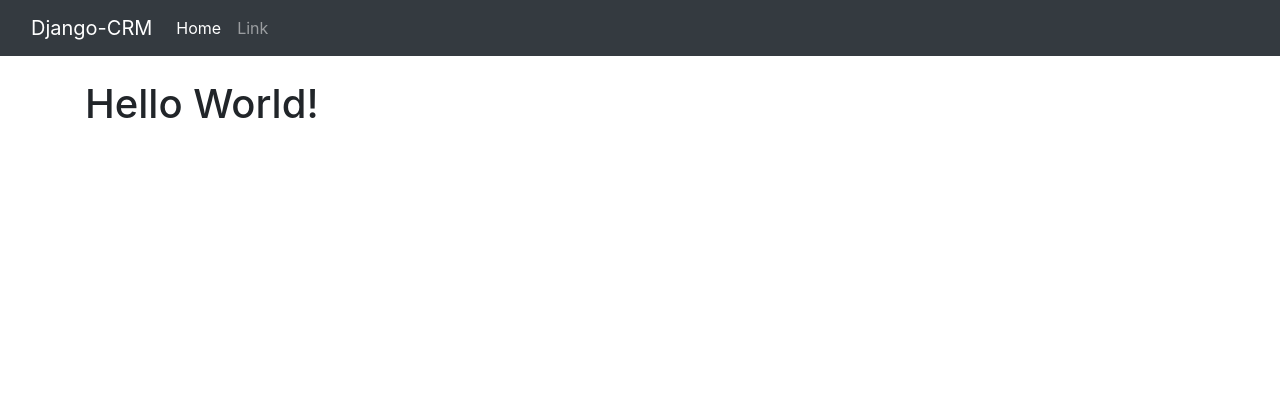
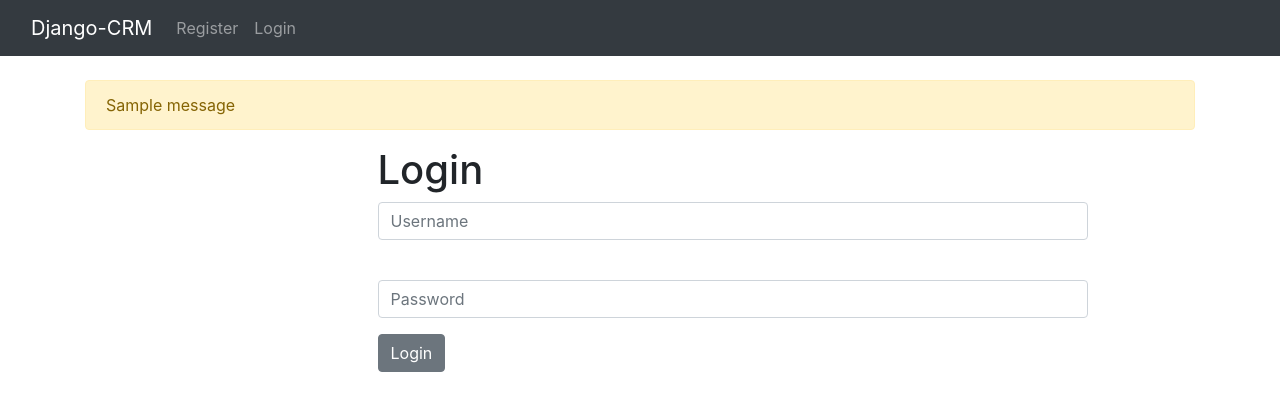
Before and after one commit to Malhar-06/Django-CRM, a Django app: page / in a window 1280 px wide. Shown: the top 411 px of the page. Run offline with Django 5.2, Linux system fonts and the light colour scheme; tables that the repository leaves empty hold one stand-in row (values such as "Sample post"); one stand-in notice (Sample message) is shown.

Commit message:
Register

```diff
--- a/website/templates/base.html
+++ b/website/templates/base.html
@@ -16,6 +16,14 @@
 
     <div class="container">
         <br/>
+        {% if messages %}
+            {% for message in messages %}
+            <div class="alert alert-warning alert-dismissible fade show" role="alert">
+                {{message}}
+            </div>
+            {% endfor %}
+        {% endif %}
+
         {% block content %}
         {% endblock %}
 
--- a/website/templates/home.html
+++ b/website/templates/home.html
@@ -2,6 +2,28 @@
 
 {% block content %}
 
-<h1>Hello World!</h1>
+<div class="col-md-8 offset-md-3">
+
+{% if user.is_authenticated %}
+
+<h1> Hello World!</h1>
+
+{% else %}
+
+<h1> Login </h1>
+
+<form method="POST" action="{% url 'home' %}">
+    {% csrf_token %}
+    <div class="mb-3">
+      <input type="text" class="form-control" name="username", placeholder="Username" required>
+    </div><br/>
+    <div class="mb-3">
+      <input type="password" class="form-control" name="password", placeholder="Password" required>
+    </div>
+    <button type="submit" class="btn btn-secondary">Login</button>
+</form>
+</div>
+
+{% endif %}
 
 {% endblock %}
--- a/website/templates/navbar.html
+++ b/website/templates/navbar.html
@@ -6,12 +6,20 @@
       </button>
       <div class="collapse navbar-collapse" id="navbarSupportedContent">
         <ul class="navbar-nav me-auto mb-2 mb-lg-0">
+
+
+          {% if user.is_authenticated %}
           <li class="nav-item">
-            <a class="nav-link active" aria-current="page" href="#">Home</a>
+            <a class="nav-link" href="{% url 'logout' %}">Logout</a>
+          </li>
+          {% else %}
+          <li class="nav-item">
+            <a class="nav-link" href="{% url 'register' %}">Register</a>
           </li>
           <li class="nav-item">
-            <a class="nav-link" href="#">Link</a>
+            <a class="nav-link" href="{% url 'home' %}">Login</a>
           </li>
+          {% endif %}
 
 
         </ul>
--- a/website/urls.py
+++ b/website/urls.py
@@ -3,5 +3,7 @@ from . import views
 
 urlpatterns = [
     path('', views.home, name='home' ),
-    # path('base', views.base, name='base' ),
+    # path('login/', views.login_user, name='login' ),
+    path('logout/', views.logout_user, name='logout' ),
+    path('register/', views.register_user, name='register' ),
 ]
--- a/website/views.py
+++ b/website/views.py
@@ -1,8 +1,31 @@
-from django.shortcuts import render
+from django.shortcuts import render, redirect
+from django.contrib.auth import authenticate, login, logout
+from django.contrib import messages
 
 # Create your views here.
 def home(request):
-    return render(request, 'home.html', {})
+    # Check to see if logging in
+    if request.method == 'POST':
+        username = request.POST.get('username')
+        password = request.POST.get('password')
+        # Authenticate
+        user = authenticate(request, username=username, password=password)
+        if user is not None:
+            login(request, user)
+            messages.success(request, "You Have Been Logged In!")
+            return redirect('home')
+        else:
+            messages.success(request, "There was an Error Logging In, Please try Again.")
+            return redirect('home')
 
-# def base(request):
-#     return render(request, 'base.html', {})
+    else:
+        return render(request, 'home.html', {})
+
+
+def logout_user(request):
+    logout(request)
+    messages.success(request, "You have been logged out!")
+    return redirect('home')
+
+def register_user(request):
+    return render(request, 'register.html', {})
```
Also changed, not shown: website/forms.py (added, +33 -0 lines), website/templates/register.html (added, +8 -0 lines).
